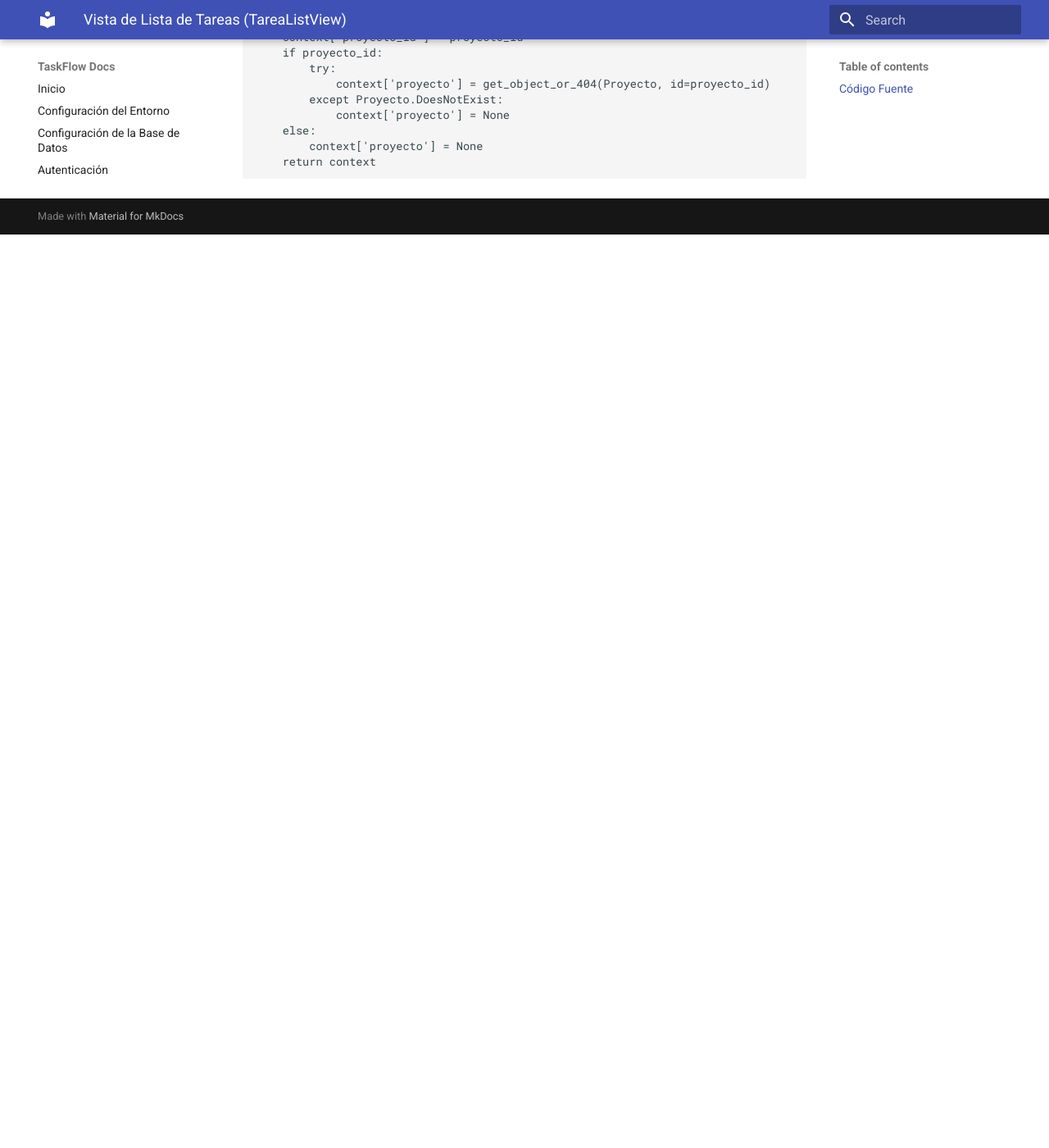
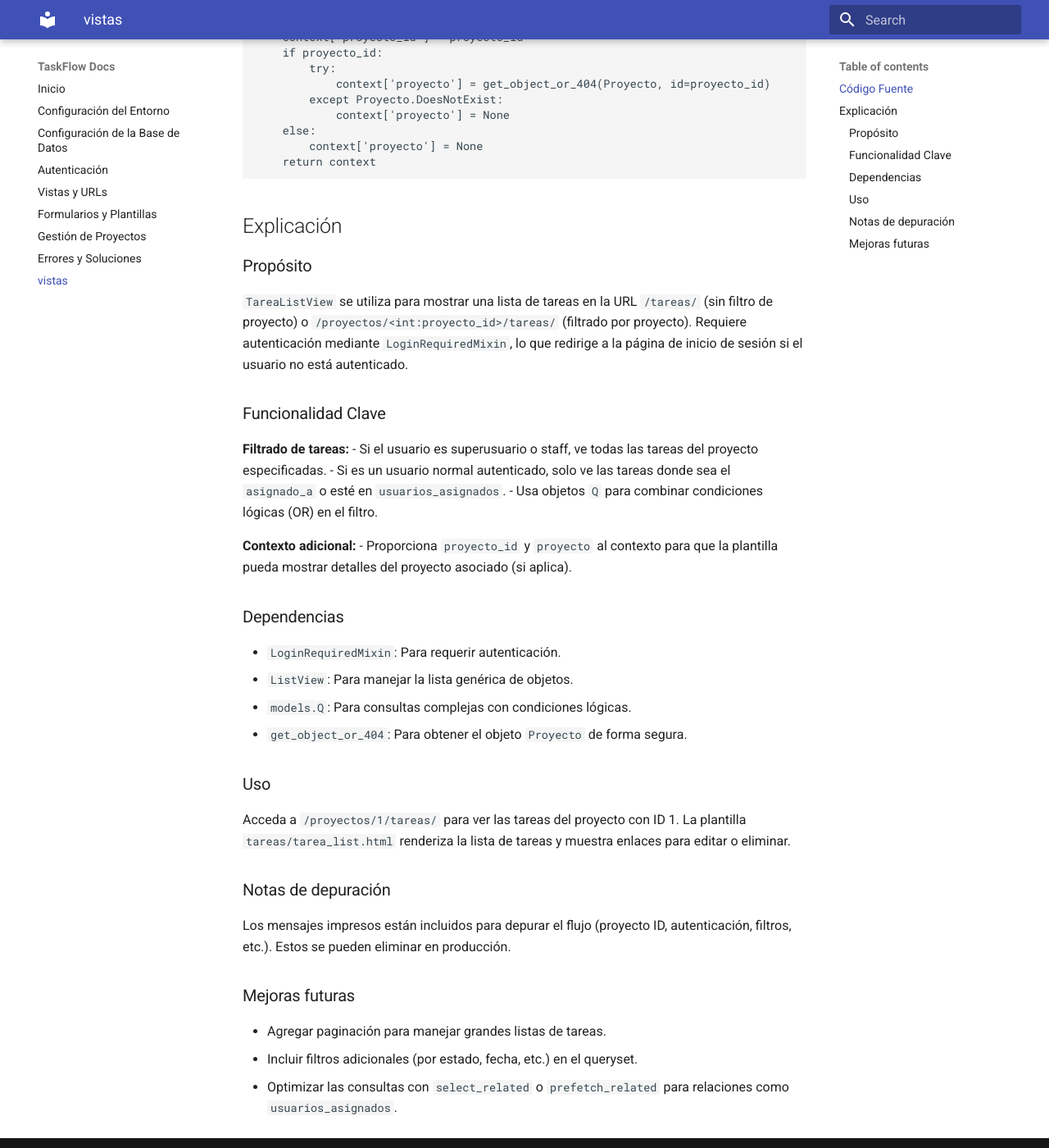
Before and after one commit to Andreas103-SI/mkdocs, an MkDocs documentation site: the page built from docs/views.md, in a window 1280 px wide and 1400 px high, scrolled down 1920 px. Shown: the whole window at 82% size. Built offline with MkDocs 1.6.1 and Material for MkDocs 9.7.7, drawn with Linux system fonts in a browser that asks for light colours; before the commit the page ends 2206 px from its top, so only the background shows below that.

Commit message:
Agregar documentación para `TareaListView` y actualizar `mkdocs.yml` para incluir la nueva sección de vistas.

```diff
--- a/docs/views.md
+++ b/docs/views.md
@@ -95,3 +95,36 @@ class TareaListView(LoginRequiredMixin, ListView):
         else:
             context['proyecto'] = None
         return context
+
+
+
+## Explicación
+
+### Propósito
+`TareaListView` se utiliza para mostrar una lista de tareas en la URL `/tareas/` (sin filtro de proyecto) o `/proyectos/<int:proyecto_id>/tareas/` (filtrado por proyecto). Requiere autenticación mediante `LoginRequiredMixin`, lo que redirige a la página de inicio de sesión si el usuario no está autenticado.
+
+### Funcionalidad Clave
+**Filtrado de tareas:**
+- Si el usuario es superusuario o staff, ve todas las tareas del proyecto especificadas.
+- Si es un usuario normal autenticado, solo ve las tareas donde sea el `asignado_a` o esté en `usuarios_asignados`.
+- Usa objetos `Q` para combinar condiciones lógicas (OR) en el filtro.
+
+**Contexto adicional:**
+- Proporciona `proyecto_id` y `proyecto` al contexto para que la plantilla pueda mostrar detalles del proyecto asociado (si aplica).
+
+### Dependencias
+- `LoginRequiredMixin`: Para requerir autenticación.
+- `ListView`: Para manejar la lista genérica de objetos.
+- `models.Q`: Para consultas complejas con condiciones lógicas.
+- `get_object_or_404`: Para obtener el objeto `Proyecto` de forma segura.
+
+### Uso
+Acceda a `/proyectos/1/tareas/` para ver las tareas del proyecto con ID 1. La plantilla `tareas/tarea_list.html` renderiza la lista de tareas y muestra enlaces para editar o eliminar.
+
+### Notas de depuración
+Los mensajes impresos están incluidos para depurar el flujo (proyecto ID, autenticación, filtros, etc.). Estos se pueden eliminar en producción.
+
+### Mejoras futuras
+- Agregar paginación para manejar grandes listas de tareas.
+- Incluir filtros adicionales (por estado, fecha, etc.) en el queryset.
+- Optimizar las consultas con `select_related` o `prefetch_related` para relaciones como `usuarios_asignados`.
--- a/mkdocs.yml
+++ b/mkdocs.yml
@@ -9,3 +9,4 @@ nav:
   - Formularios y Plantillas: formularios_plantillas.md
   - Gestión de Proyectos: proyectos.md
   - Errores y Soluciones: errores.md
+  - vistas: views.md
```
